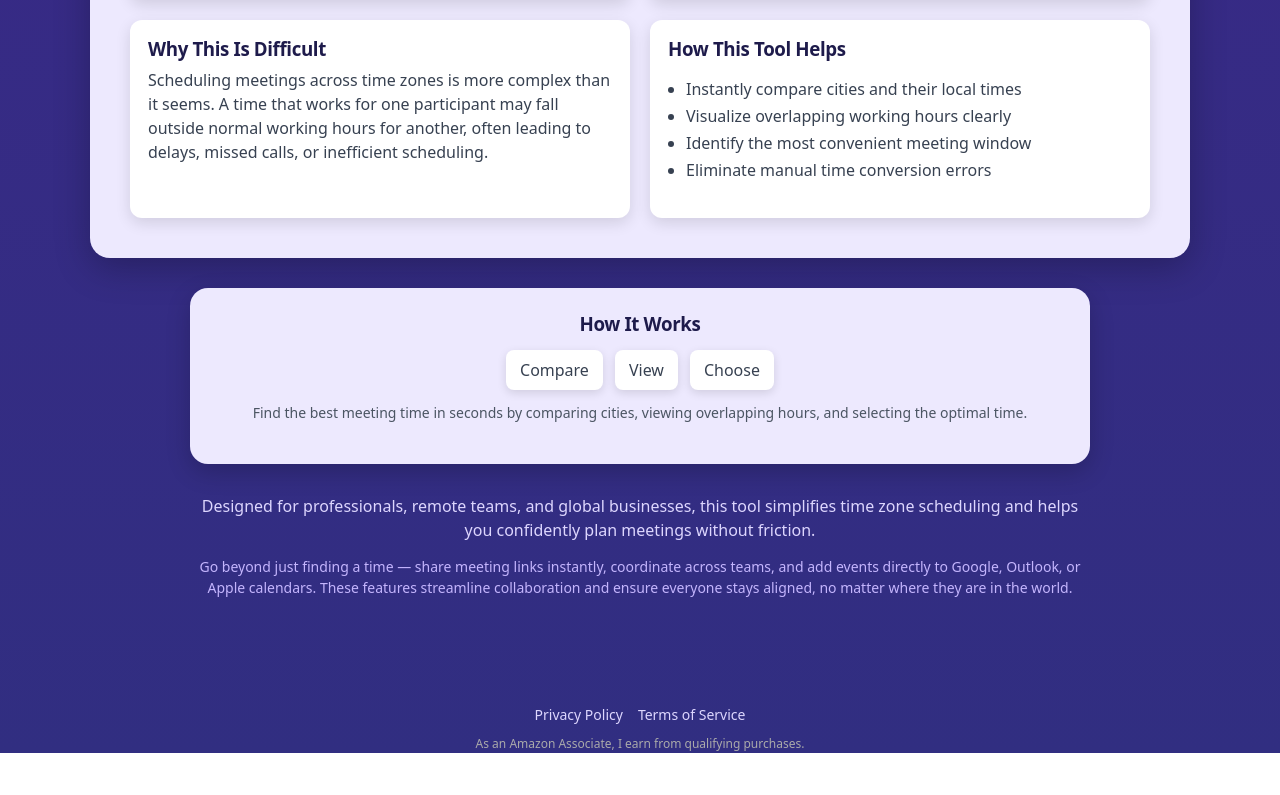
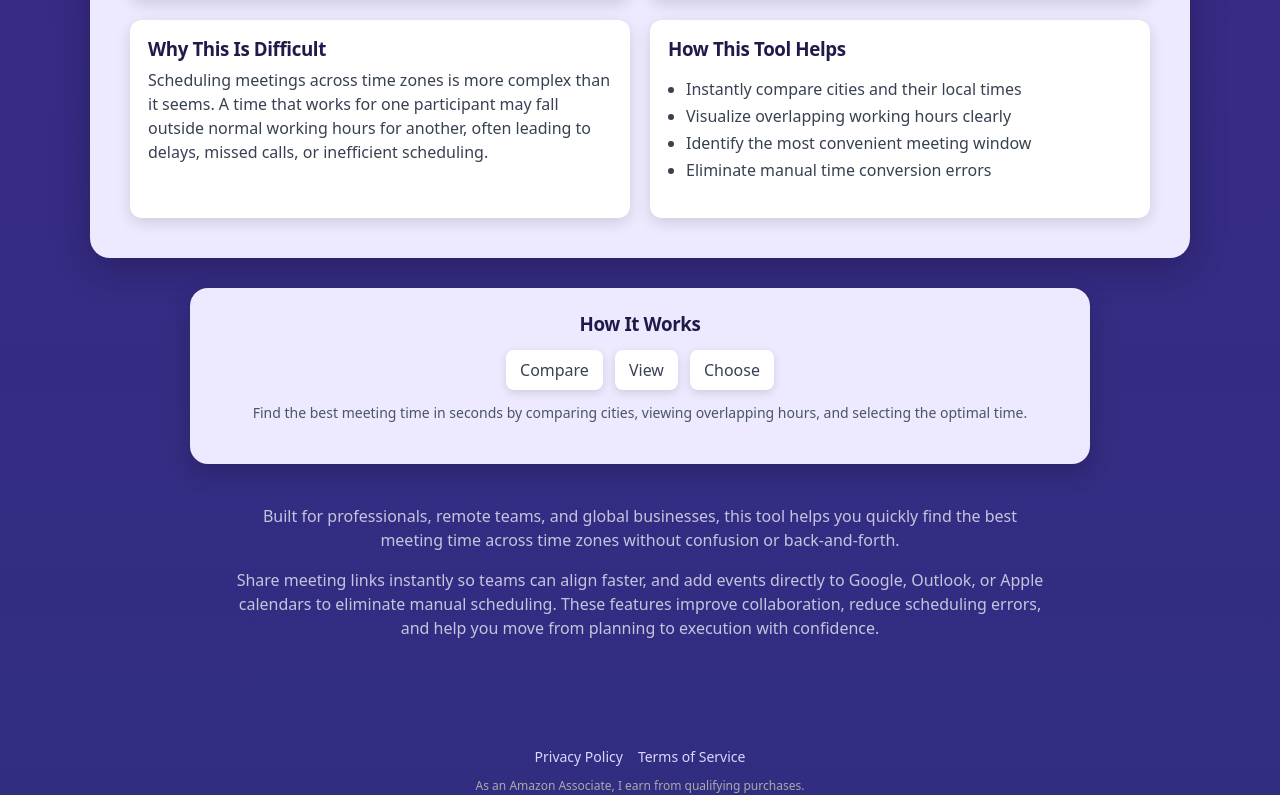
Before and after one commit to techtalk1282/Best-Meeting-Time, a Next.js app: page / in a window 1280 px wide. Shown: the part 3006-3801 px from the top of the page. Before the commit the page ends 3759 px from the top, so only its background shows below. Built offline with nearby package versions, Linux system fonts and the light colour scheme.

Commit message:
Refine UX copy: improve "How It Works" clarity and rewrite bottom section for balance, readability, and feature-driven messaging

```diff
--- a/app/page.tsx
+++ b/app/page.tsx
@@ -140,17 +140,24 @@ export default function HomePage() {
               </p>
             </div>
 
-            {/* AUTHORITY + FEATURE VALUE */}
-<div style={{ maxWidth: "900px", margin: "0 auto", textAlign: "center", lineHeight: "1.7" }}>
-
-  <p style={{ color: "#ddd6fe", marginBottom: "14px" }}>
-    Designed for professionals, remote teams, and global businesses, this tool simplifies time zone scheduling and helps you confidently plan meetings without friction.
+            {/* AUTHORITY + FEATURE VALUE (FINAL POLISH) */}
+<div
+  style={{
+    maxWidth: "820px",
+    margin: "40px auto 0 auto",
+    textAlign: "center",
+    color: "#ddd6fe",
+    fontSize: "15px",
+    lineHeight: "1.7",
+  }}
+>
+  <p>
+    Built for professionals, remote teams, and global businesses, this tool helps you quickly find the best meeting time across time zones without confusion or back-and-forth.
   </p>
 
-  <p style={{ color: "#c4b5fd", fontSize: "14px" }}>
-    Go beyond just finding a time — share meeting links instantly, coordinate across teams, and add events directly to Google, Outlook, or Apple calendars. These features streamline collaboration and ensure everyone stays aligned, no matter where they are in the world.
+  <p style={{ marginTop: "12px" }}>
+    Share meeting links instantly so teams can align faster, and add events directly to Google, Outlook, or Apple calendars to eliminate manual scheduling. These features improve collaboration, reduce scheduling errors, and help you move from planning to execution with confidence.
   </p>
-
 </div>
 
           </div>
```
